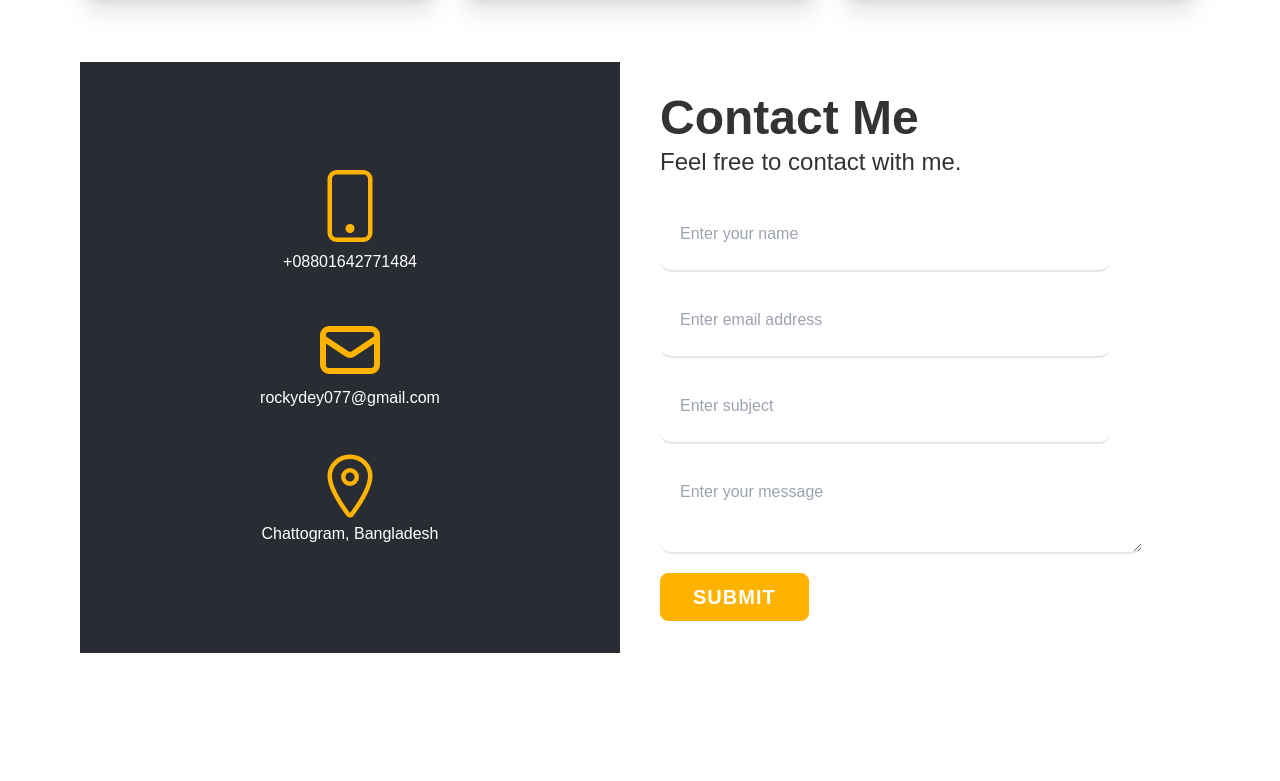
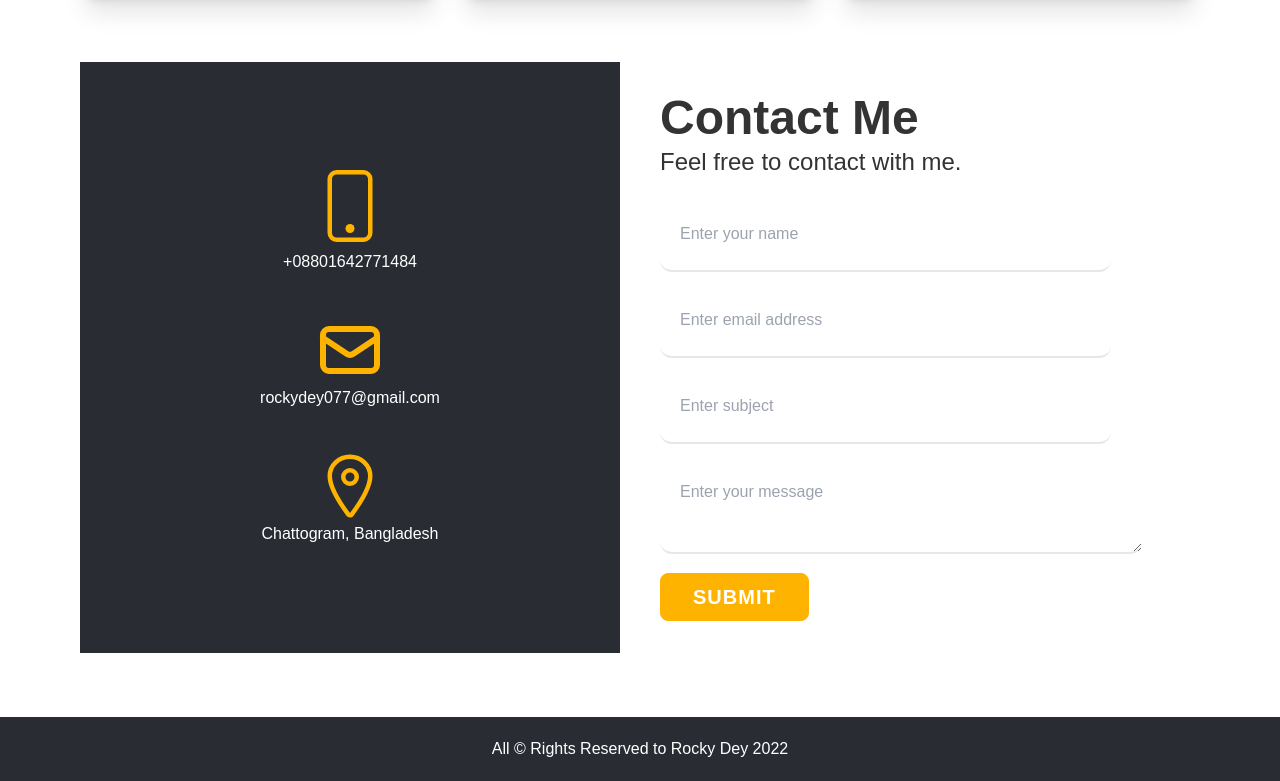
Before and after one commit to rockydey/rocky_portfolio, a React (Create React App) app: page /home in a window 1280 px wide. Shown: the part 2630-3411 px from the top of the page. Before the commit the page ends 3347 px from the top, so only its background shows below. Built offline with nearby package versions, Linux system fonts and the light colour scheme.

Commit message:
footer section complete

```diff
--- a/src/App.js
+++ b/src/App.js
@@ -1,6 +1,7 @@
 import { Route, Routes } from 'react-router-dom';
 import './App.css';
 import Home from './Pages/Home/Home';
+import Footer from './Pages/Shared/Footer';
 
 function App() {
   return (
@@ -9,6 +10,7 @@ function App() {
         <Route path='/' element={<Home></Home>}></Route>
         <Route path='/home' element={<Home></Home>}></Route>
       </Routes>
+      <Footer></Footer>
     </div>
   );
 }
--- /dev/null
+++ b/src/Pages/Shared/Footer.jsx
@@ -0,0 +1,11 @@
+import React from 'react';
+
+const Footer = () => {
+    return (
+        <div className='bg-secondary py-5'>
+            <h1 className='text-center text-white'>All © Rights Reserved to Rocky Dey 2022</h1>
+        </div>
+    );
+};
+
+export default Footer;
```
